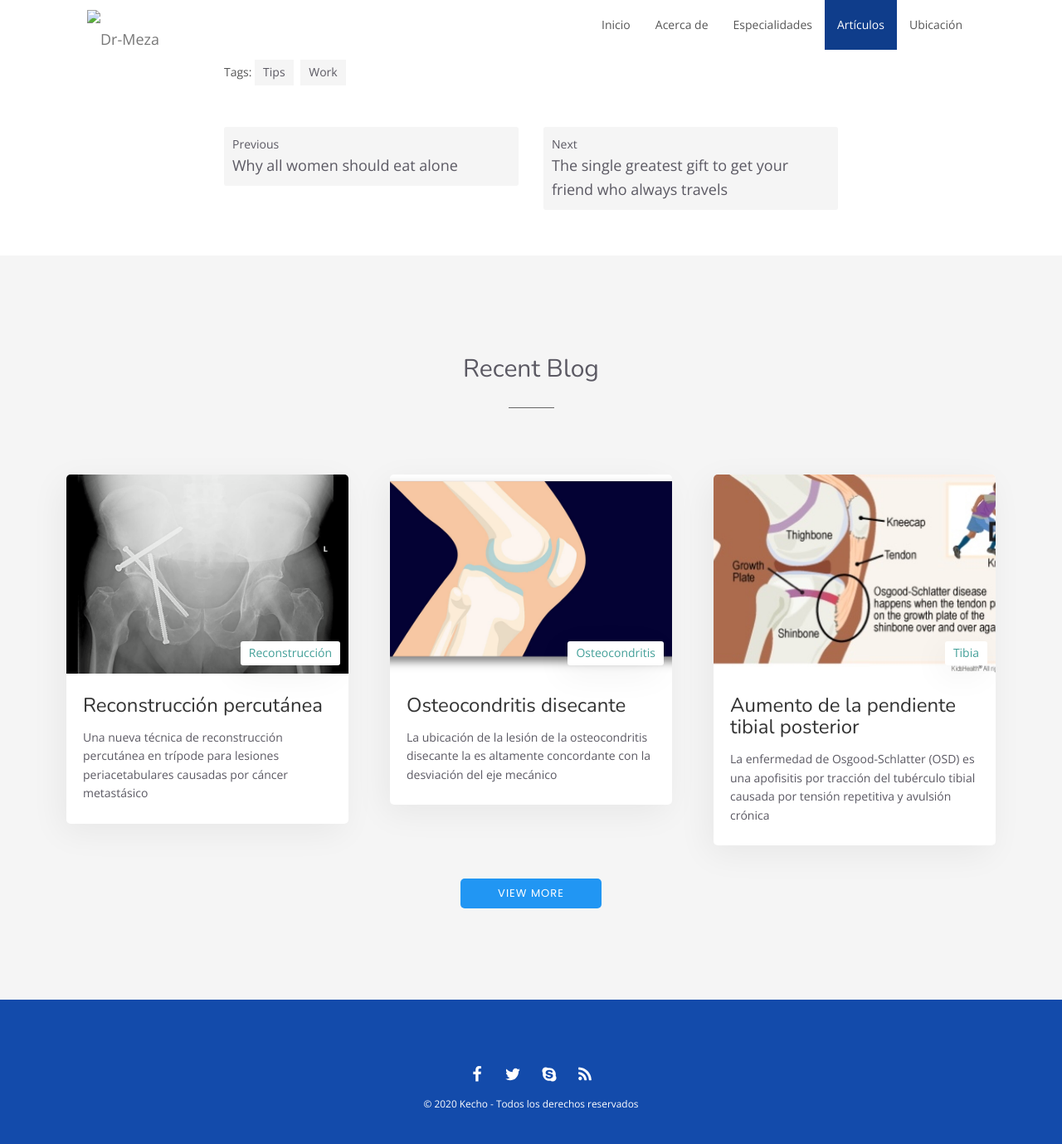
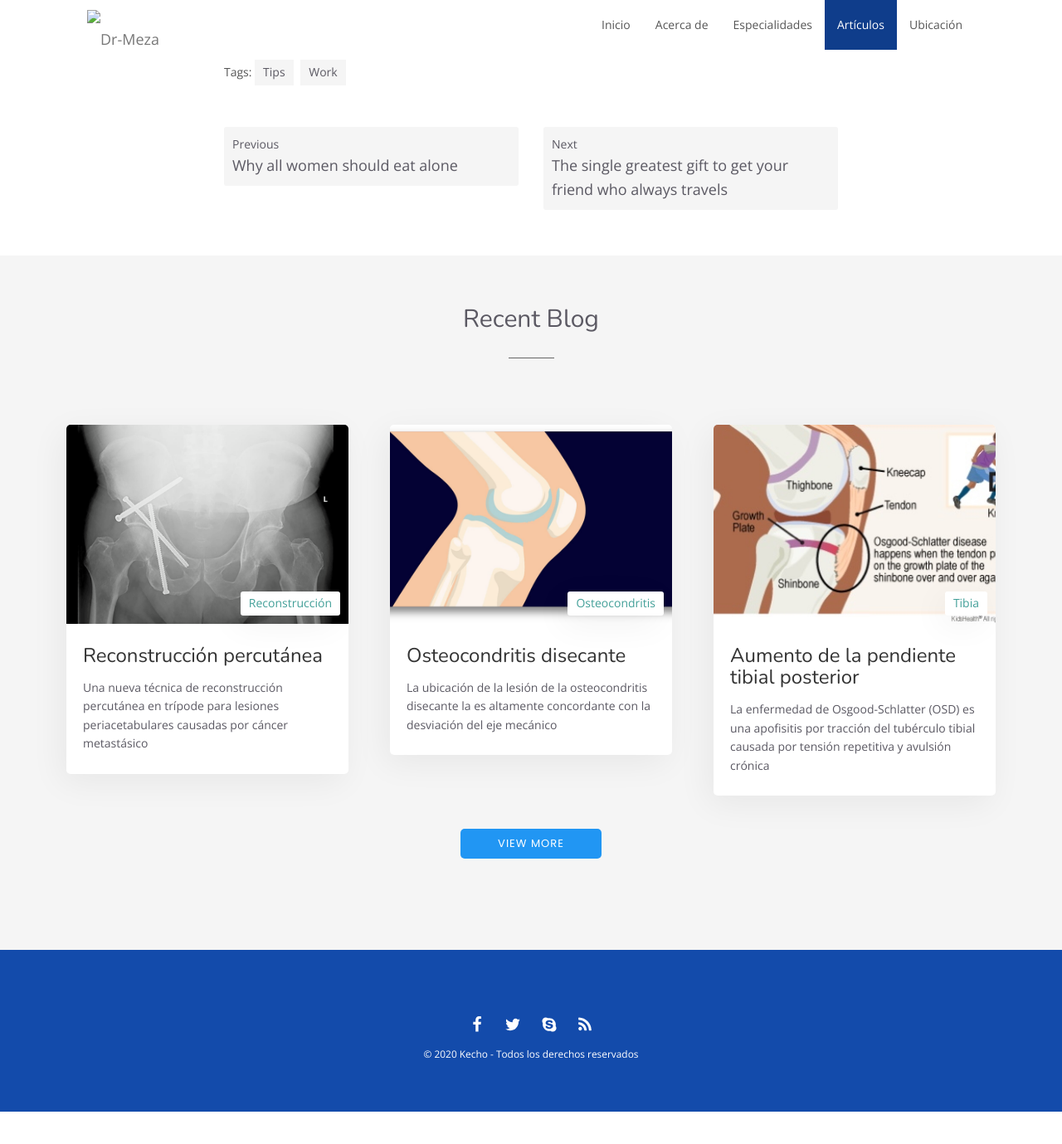
Before and after one commit to kecho05/dr, a Jekyll site: the page built from _posts/2019-02-01-the-advantages-and-disadvantages-of-working-from-home.md, in a window 1280 px wide and 1400 px high, scrolled down 1374 px. Shown: the top 1379 px of the window at 83% size. Built offline with Jekyll 4.4.1, drawn with Linux system fonts in a browser that asks for light colours; nearby versions of some CDN libraries; after the commit the page ends 2714 px from its top, so only the background shows below that.

Commit message:
Update style.css

```diff
--- a/css/style.css
+++ b/css/style.css
@@ -342,7 +342,7 @@ textarea.form-control {
 /* ---------------------------------------------- */
 
 .module {
-	padding: 120px 0 100px;
+	padding: 60px 0 100px;
 }
 
 .module-gray {
```
